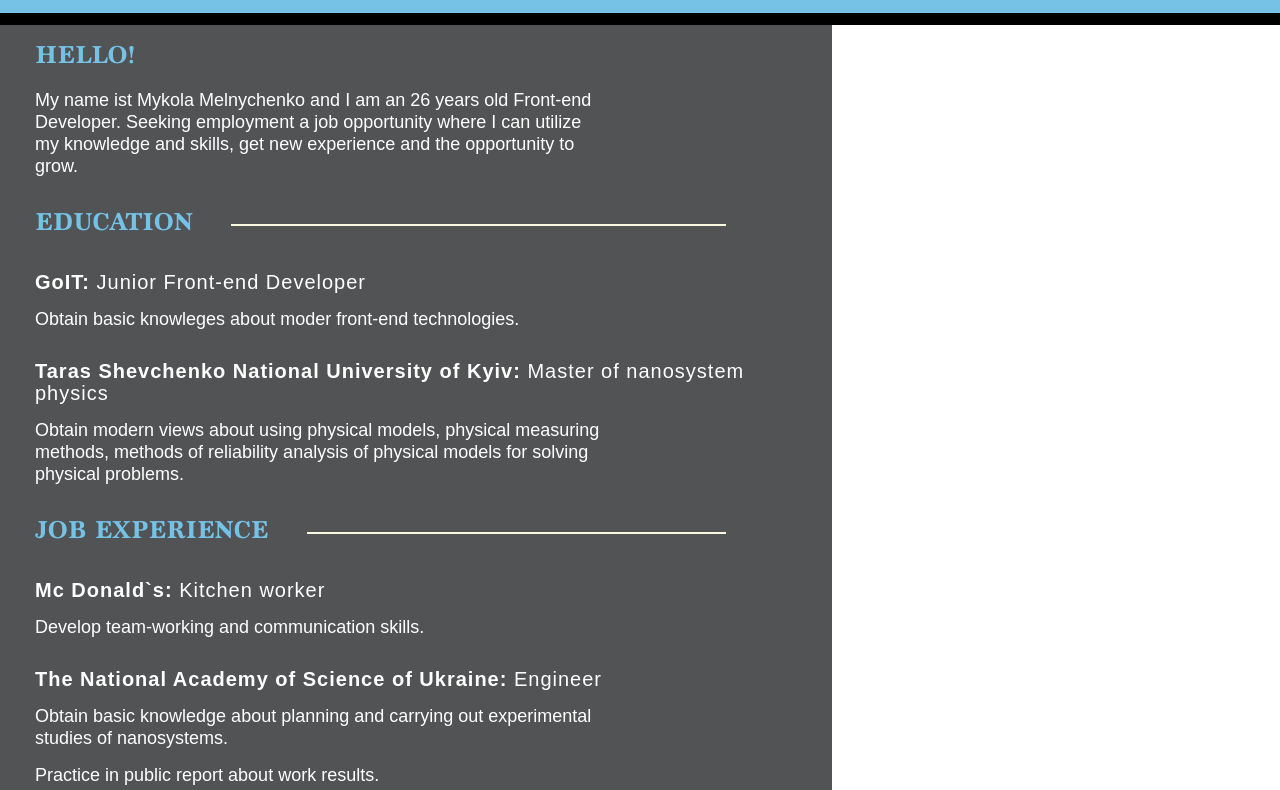
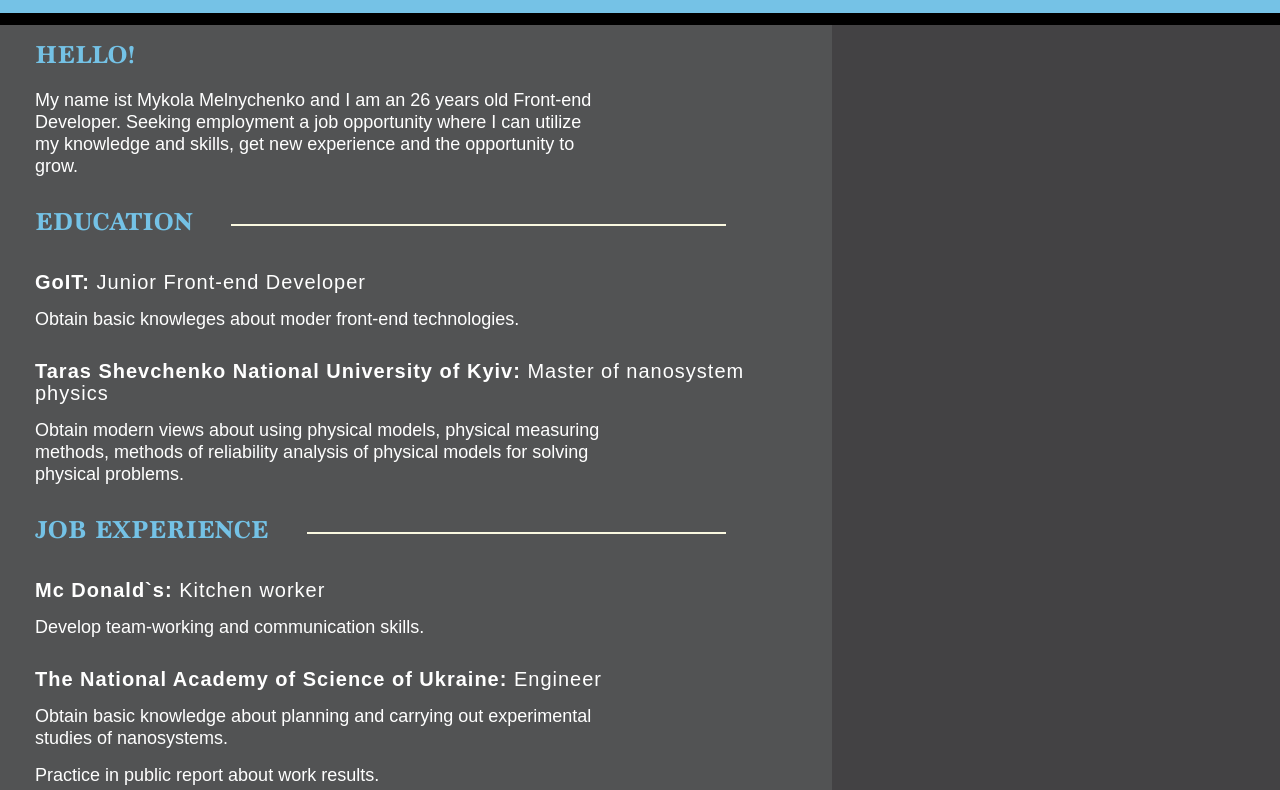
Before and after one commit to mikilka/Curriculum-vitae, a plain HTML site: page index.html in a window 1280 px wide. Shown: the part 121-911 px from the top of the page. Drawn offline with Linux system fonts and the light colour scheme.

Commit message:
add container background

```diff
--- a/index.html
+++ b/index.html
@@ -13,7 +13,7 @@
 		<div>Front-end developer</div>
 	</header>
 	<div class="divider"></div>
-	<section>
+	<section class="container">
 		<main>
 			<section>
 				<h3 class="greetings">HELLO!</h3>
--- a/styles/index.css
+++ b/styles/index.css
@@ -93,8 +93,13 @@ ul p {
 	padding-left: 0;
 }
 
+.container {
+	overflow: hidden;
+	background-color: #434244;
+}
+
 aside {
-	float: right;
+	float: left;
 	width: 35%;
 	background-color: #434244;
 }
```
